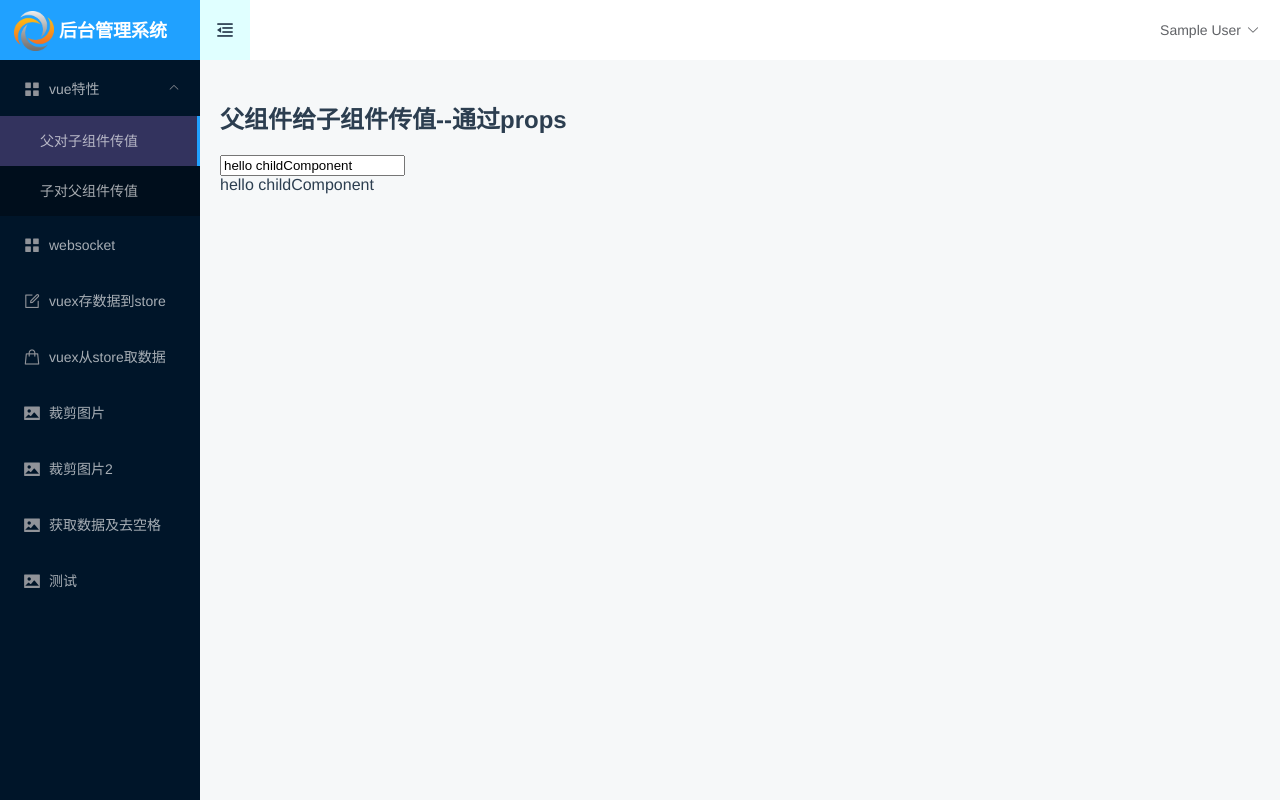
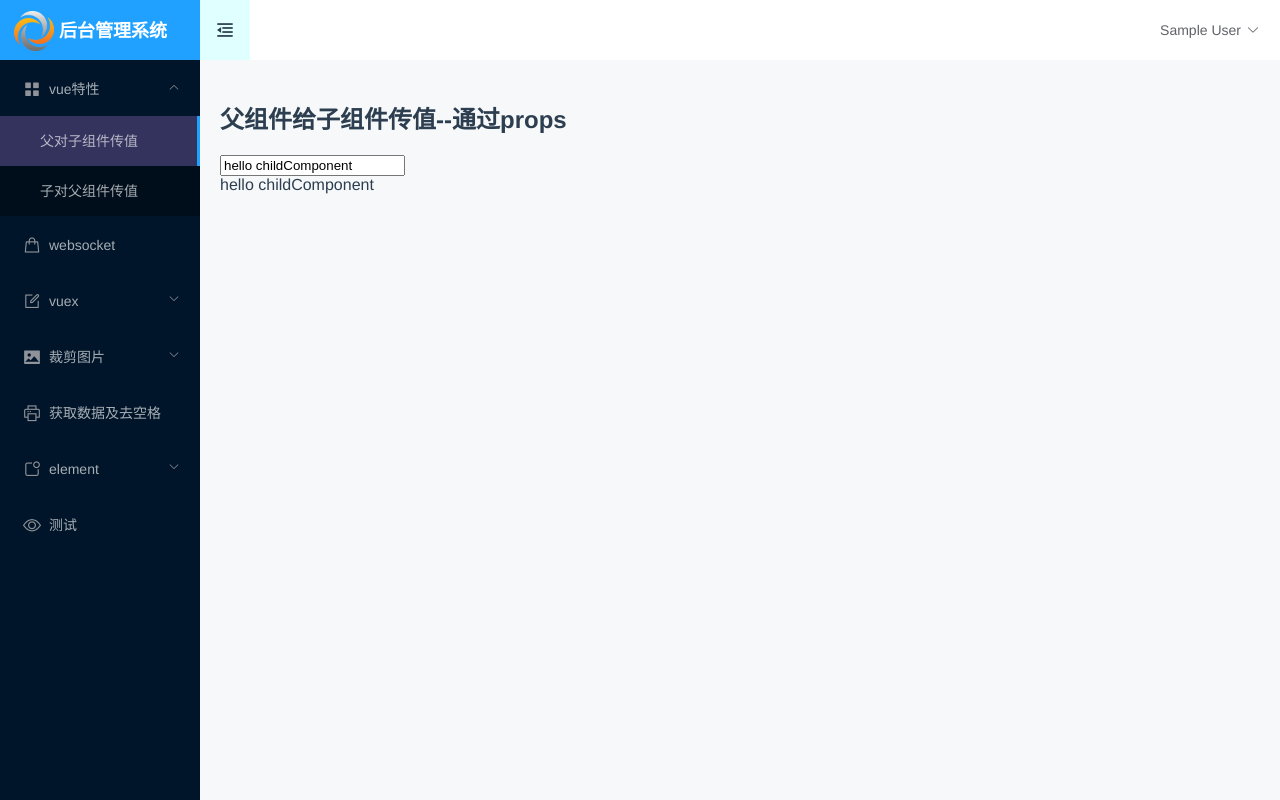
Before and after one commit to ClausLiang/elementAndVueDemo, a Vue app: page /sonToFather#/fatherToSon in a window 1280 px wide. Built offline with nearby package versions, Linux system fonts and the light colour scheme; sample sign-in values are in the browser's storage.

Commit message:
菜单优化

```diff
--- a/src/components/Index.vue
+++ b/src/components/Index.vue
@@ -1,11 +1,12 @@
 <template>
   <div class="index-wrapper">
-    <div :class="menuCollapse ? 'menu-wrapper collapse' : 'menu-wrapper'">
+    <div :class="menuCollapse ? 'menu-wrapper collapseClass' : 'menu-wrapper'">
       <div class="logo">
         <img src="../../static/img/logo.png" alt="">
         <span class="app-name">后台管理系统</span>
       </div>
       <el-menu :default-active="currentMenu" class="el-menu-vertical-demo" router :collapse="menuCollapse">
+        <!--菜单一：Vue特性-->
         <el-submenu index="1">
           <template slot="title">
             <i class="el-icon-menu"></i>
@@ -14,37 +15,56 @@
           <el-menu-item index="/fatherToSon">父对子组件传值</el-menu-item>
           <el-menu-item index="/sonToFather">子对父组件传值</el-menu-item>
         </el-submenu>
+        <!--菜单二：websocket-->
         <el-menu-item index="/websocket">
-          <i class="el-icon-menu"></i>
+          <i class="el-icon-goods"></i>
           <span slot="title">websocket</span>
         </el-menu-item>
-        <el-menu-item index="/addgoods">
-          <i class="el-icon-edit-outline"></i>
-          <span slot="title">vuex存数据到store</span>
-        </el-menu-item>
-        <el-menu-item index="/showgoods">
-          <i class="el-icon-goods"></i>
-          <span slot="title">vuex从store取数据</span>
-        </el-menu-item>
-        <el-menu-item index="/uploadimg">
-          <i class="el-icon-picture"></i>
-          <span slot="title">裁剪图片</span>
-        </el-menu-item>
-        <el-menu-item index="/uploadimg2">
-          <i class="el-icon-picture"></i>
-          <span slot="title">裁剪图片2</span>
-        </el-menu-item>
+
+        <!--菜单三：vuex-->
+        <el-submenu index="3">
+          <template slot="title">
+            <i class="el-icon-edit-outline"></i>
+            <span>vuex</span>
+          </template>
+          <el-menu-item index="/addgoods">vuex存数据到store</el-menu-item>
+          <el-menu-item index="/showgoods">vuex从store取数据</el-menu-item>
+        </el-submenu>
+
+        <!--菜单四：图片-->
+        <el-submenu index="4">
+          <template slot="title">
+            <i class="el-icon-picture"></i>
+            <span>裁剪图片</span>
+          </template>
+          <el-menu-item index="/uploadimg">裁剪图片</el-menu-item>
+          <el-menu-item index="/uploadimg2">裁剪图片2</el-menu-item>
+        </el-submenu>
+
+        <!--菜单五：-->
         <el-menu-item index="/getdata">
-          <i class="el-icon-picture"></i>
+          <i class="el-icon-printer"></i>
           <span slot="title">获取数据及去空格</span>
         </el-menu-item>
+
+        <!--菜单六：element-->
+        <el-submenu index="6">
+          <template slot="title">
+            <i class="el-icon-news"></i>
+            <span>element</span>
+          </template>
+          <el-menu-item index="/table">表格</el-menu-item>
+          <el-menu-item index="/elementComp">穿梭框</el-menu-item>
+        </el-submenu>
+
+        <!--菜单测试：-->
         <el-menu-item index="/test">
-          <i class="el-icon-picture"></i>
+          <i class="el-icon-view"></i>
           <span slot="title">测试</span>
         </el-menu-item>
       </el-menu>
     </div>
-    <div class="main-content">
+    <div :class="menuCollapse ? 'main-content collapseClass' : 'main-content'">
       <div class="header">
         <span class="switch" @click="menuSwitchHandle">
           <i :class="menuCollapse ? 'iconfont icon-zhedie-copy' : 'iconfont icon-zhedie'"></i>
@@ -104,7 +124,7 @@
       flex: 0 0 200px;
       background: #001529;
       @extend .customAni;
-      &.collapse{
+      &.collapseClass{
         flex: 0 0 64px;
         .el-menu{
           span{
@@ -162,6 +182,9 @@
     .main-content{
       flex: 1;
       background: #f6f8f9;
+      &.collapseClass{
+        flex: 1;
+      }
       .header{
         height: 60px;
         padding-right: 20px;
--- /dev/null
+++ b/src/components/elementComp/table.vue
@@ -0,0 +1,89 @@
+<template>
+  <div class="user">
+    <div class="search">
+      <el-form :inline="true" class="demo-form-inline">
+        <el-form-item label="城市">
+          <el-select v-model="searchForm.city">
+            <el-option label="区域一" value="shanghai"></el-option>
+            <el-option label="区域二" value="beijing"></el-option>
+          </el-select>
+        </el-form-item>
+        <el-form-item label="楼盘名称">
+          <el-select v-model="searchForm.house">
+            <el-option label="区域一" value="shanghai"></el-option>
+            <el-option label="区域二" value="beijing"></el-option>
+          </el-select>
+        </el-form-item>
+        <el-form-item>
+          <el-button type="primary" @click="search">查询</el-button>
+          <el-button type="primary" @click="search">下载模板</el-button>
+          <el-button type="primary" @click="search">批量添加</el-button>
+          <el-button type="primary" @click="search">单个添加</el-button>
+        </el-form-item>
+      </el-form>
+    </div>
+    <el-table :data="tableData">
+      <el-table-column prop="num" label="序号"></el-table-column>
+      <el-table-column prop="city" label="城市"></el-table-column>
+      <el-table-column prop="house" label="楼盘名称"></el-table-column>
+      <el-table-column prop="name" label="姓名"></el-table-column>
+      <el-table-column prop="card" label="证件类型"></el-table-column>
+      <el-table-column prop="cardNum" label="证件号码"></el-table-column>
+      <el-table-column label="操作">
+        <template slot-scope='scope'>
+          <el-button type="text" @click="deleteP(scope.row)">删除</el-button>
+        </template>
+      </el-table-column>
+    </el-table>
+    <div class="pagebar">
+      <el-pagination
+        background
+        layout="prev, pager, next"
+        :current-page.sync="currentPage"
+        @current-change="handleCurrentChange"
+        :total="totalSize">
+      </el-pagination>
+    </div>
+
+  </div>
+</template>
+
+<script>
+  export default{
+    data () {
+      return {
+        searchForm: {
+          city: '',
+          house: ''
+        },
+        currentPage: 1,
+        totalSize: 100,
+        tableData: [
+          {num:1, city:'上海', house: 'xx楼盘', name: 'lyg', card: '身份证', cardNum: '141122111111111111'}
+        ]
+      }
+    },
+    created:function(){
+      this.search()
+    },
+    methods: {
+      search () {
+
+      },
+      handleCurrentChange () {
+        console.log(this.currentPage)
+      },
+      deleteP (row) {
+        console.log(row.cardNum)
+      }
+    },
+  }
+</script>
+
+<style lang="stylus">
+  .pagebar{
+    margin-top: 10px;
+    background: #fff;
+    padding: 5px 0;
+  }
+</style>
--- a/src/router/index.js
+++ b/src/router/index.js
@@ -12,6 +12,7 @@ import UploadImg2 from '@/components/uploadimg/UploadImg2'
 import GetData from '@/components/getdata/GetData'
 import test from '@/components/test/test'
 import elementComp from '@/components/elementComp/elementComp'
+import Table from '@/components/elementComp/table'
 
 Vue.use(Router)
 
@@ -67,6 +68,11 @@ export default new Router({
         {
           path: '/elementComp',
           component: elementComp
+        },
+        {
+          path: '/table',
+          name: 'Table',
+          component: Table
         }
       ]
     }
```
